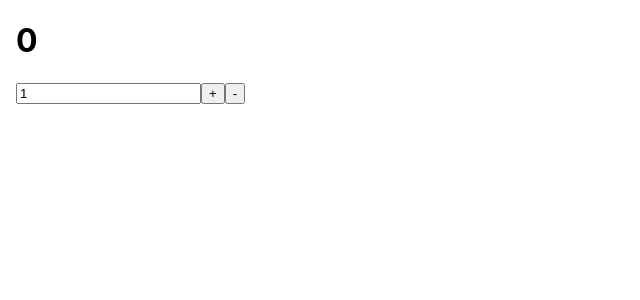
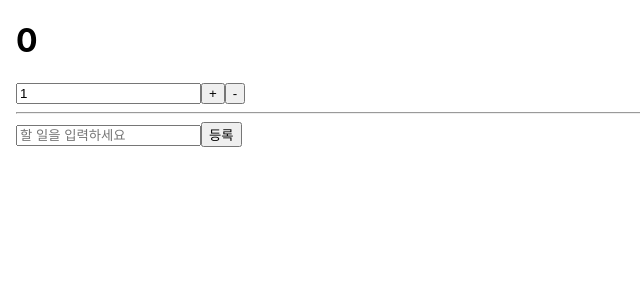
Before and after one commit to P-iknow/react-vlpt, a React (Create React App) app: page / in a window 1280 px wide. Shown: the top 300 px of the page, without its empty margins (0-640 px from the left). Built offline with nearby package versions, Linux system fonts and the light colour scheme.

Commit message:
Learn: 6-7 리덕스 할일 목록 구현하기

```diff
--- /dev/null
+++ b/src/06_Redux/components/Todos.js
@@ -0,0 +1,48 @@
+import React, { useState } from 'react';
+
+// 컴포넌트 최적화를 위해 React.memo 를 사용한다
+const TodoItem = React.memo(function TodoItem({ todo, onToggle }) {
+  return (
+    <li
+      style={{ textDecoration: todo.done ? 'line-through' : 'none' }}
+      onClick={() => onToggle(todo.id)}>
+      {todo.text}
+    </li>
+  );
+});
+
+const TodoList = React.memo(function TodoList({ todos, onToggle }) {
+  return (
+    <ul>
+      {todos.map(todo => (
+        <TodoItem key={todo.id} todo={todo} onToggle={onToggle} />
+      ))}
+    </ul>
+  );
+});
+
+const Todos = ({ todos, onCreate, onToggle }) => {
+  // 리덕스를 사용한다고 해서 모든 상태를 리덕스에서 관리하지 않는다.
+  const [text, setText] = useState('');
+  const onChange = e => setText(e.target.value);
+  const onSubmit = e => {
+    e.preventDefault();
+    onCreate(text);
+    setText(''); // reset input
+  };
+  return (
+    <div>
+      <form onSubmit={onSubmit}>
+        <input
+          value={text}
+          placeholder="할 일을 입력하세요"
+          onChange={onChange}
+        />
+        <button type="submit">등록</button>
+        <TodoList todos={todos} onToggle={onToggle} />
+      </form>
+    </div>
+  );
+};
+
+export default Todos;
--- /dev/null
+++ b/src/06_Redux/containers/TodosContainer.js
@@ -0,0 +1,19 @@
+import React, { useCallback } from 'react';
+import { useSelector, useDispatch } from 'react-redux';
+import Todos from '../components/Todos';
+import { addTodo, toggleTodo } from '../modules/todos';
+
+const TodosContainer = () => {
+  // useSelector 에서 꼭 객체를 반환할 필요 없다.
+  // 한 종류의 값만 조회하고 싶으면 원하는 값을 바로 반환하면 된다.
+  const todos = useSelector(state => state.todos);
+  const dispatch = useDispatch();
+
+  const onCreate = text => dispatch(addTodo(text));
+  // 최적화를 위해 useCallback을 사용함
+  const onToggle = useCallback(id => dispatch(toggleTodo(id)), [dispatch]);
+
+  return <Todos todos={todos} onCreate={onCreate} onToggle={onToggle} />;
+};
+
+export default TodosContainer;
--- a/src/App.js
+++ b/src/App.js
@@ -1,10 +1,13 @@
 import React from 'react';
 import CounterContainers from '../src/06_Redux/containers/CounterContainers';
+import TodosContainer from '../src/06_Redux/containers/TodosContainer';
 
 function App() {
   return (
     <div>
       <CounterContainers />
+      <hr />
+      <TodosContainer />
     </div>
   );
 }
```
